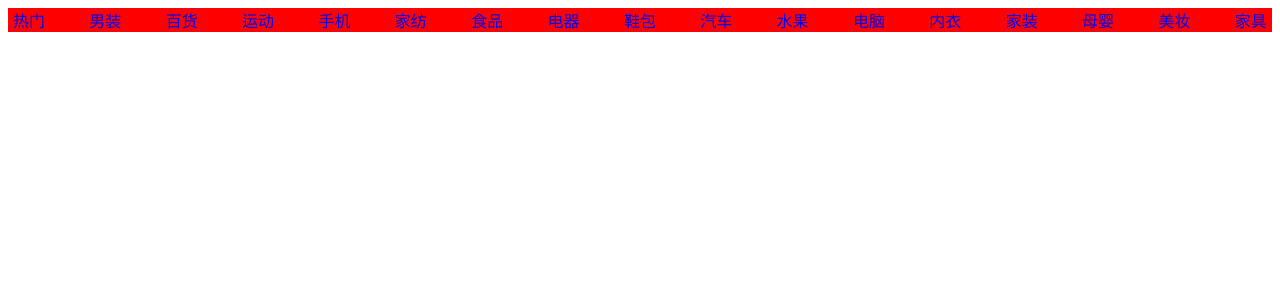
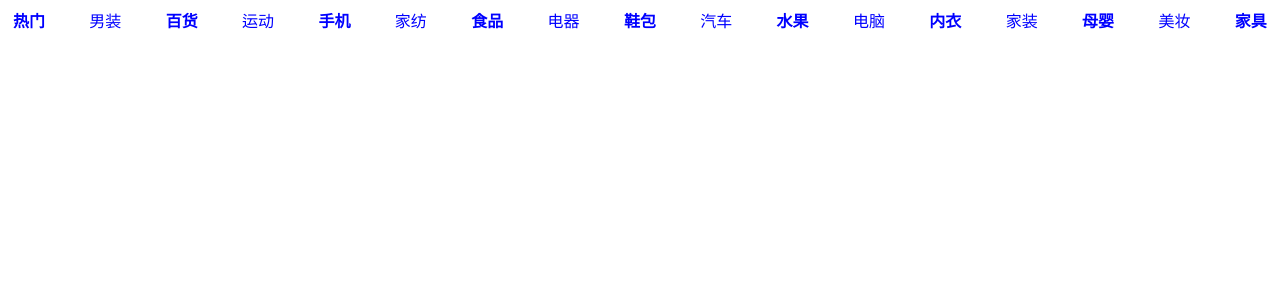
Before and after one commit to Calebshuo/angular-webapp, an Angular app: page / in a window 1280 px wide. Shown: the top 300 px of the page. Built offline with nearby package versions, Linux system fonts and the light colour scheme.

Commit message:
event && style

```diff
--- a/src/app/app.component.html
+++ b/src/app/app.component.html
@@ -1,5 +1,4 @@
 <app-scrollable-tab
   [menus]="topMenus"
   (tabSelected)="handleTabSelected($event)"
-  [backgroundColor]="scrollableTabBgColor"
 ></app-scrollable-tab>
--- a/src/app/app.component.ts
+++ b/src/app/app.component.ts
@@ -1,12 +1,12 @@
-import { Component, OnInit } from '@angular/core';
-import { TopMenu } from './component'
+import { Component } from '@angular/core';
+import { TopMenu } from './component';
+
 @Component({
   selector: 'app-root',
   templateUrl: './app.component.html',
   styleUrls: ['./app.component.css']
 })
 export class AppComponent {
-  scrollableTabBgColor = 'red';
   topMenus: TopMenu[] = [
     {
       title: '热门',
@@ -79,8 +79,6 @@ export class AppComponent {
   ];
 
   handleTabSelected(topMenu: TopMenu) {
-    const colors = ['green', 'blue', 'black'];
-    const idx = Math.floor(Math.random() * 3);
-    this.scrollableTabBgColor = colors[idx];
+    console.log(topMenu);
   }
 }
--- a/src/app/component/scrollable-tab/scrollable-tab.component.css
+++ b/src/app/component/scrollable-tab/scrollable-tab.component.css
@@ -28,3 +28,9 @@ a {
   width: 2rem;
   margin-top: 2px;
 }
+.even {
+  font-weight: 900;
+}
+.odd {
+  font-weight: 100;
+}
--- a/src/app/component/scrollable-tab/scrollable-tab.component.html
+++ b/src/app/component/scrollable-tab/scrollable-tab.component.html
@@ -1,8 +1,10 @@
 <ul [ngStyle]="{ 'background-color': backgroundColor }">
-  <li *ngFor="let menu of menus; let i = index">
+  <li *ngFor="let menu of menus; let i = index let even = even; let odd = odd"
+  [ngClass]="{ even: even, odd: odd }" >
     <a
       href="#"
       [class.active]="i === selectedIndex"
+      [ngStyle]="{ color: i === selectedIndex ? titleActiveColor : titleColor }"
       (click)="handleSelection(i)"
     >
       {{ menu.title }}
--- a/src/app/component/scrollable-tab/scrollable-tab.component.ts
+++ b/src/app/component/scrollable-tab/scrollable-tab.component.ts
@@ -1,4 +1,4 @@
-import { Component, OnInit, Input, Output, EventEmitter, SimpleChanges } from '@angular/core';
+import { Component, OnInit, Input, Output, EventEmitter } from '@angular/core';
 
 export interface TopMenu {
   title: string;
@@ -13,37 +13,19 @@ export interface TopMenu {
 export class ScrollableTabComponent implements OnInit {
 
   selectedIndex = -1;
+  backgroundColor = '#fff';
+  titleActiveColor = 'yellow';
+  titleColor = 'blue';
+  indicatorColor = 'brown';
   @Input() menus: TopMenu[] = [];
-  @Input() backgroundColor = '#fff';
   @Output() tabSelected = new EventEmitter();
-
-  constructor() {
-    console.log('constructor')
-   }
-
-  /**
-   * 组件的 `@Input` 属性变化时调用
-   * @param changes 一个索引对象，用以体现变化之前和当前的值
-   */
-  ngOnChanges(changes: SimpleChanges): void {
-    //Called before any other lifecycle hook. Use it to inject dependencies, but avoid any serious work here.
-    //Add '${implements OnChanges}' to the class.
-    console.log(changes)
-  }
+  constructor() { }
 
   ngOnInit() {
-    console.log('ngOnInit')
-  }
-
-  ngDoCheck(): void {
-    //Called every time that the input properties of a component or a directive are checked. Use it to extend change detection by performing a custom check.
-    //Add 'implements DoCheck' to the class.
-    console.log('ngDoCheck')
   }
 
   handleSelection(index: number) {
     this.selectedIndex = index;
     this.tabSelected.emit(this.menus[this.selectedIndex]);
   }
-
 }
```
